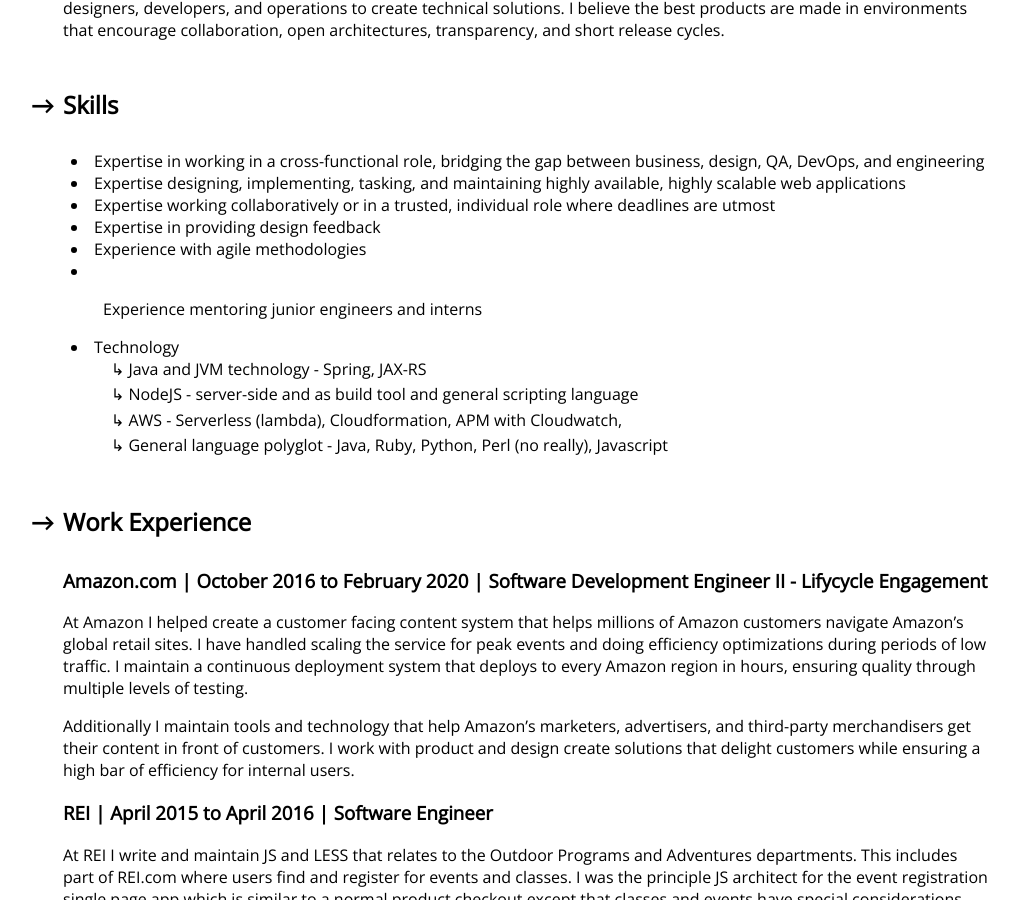
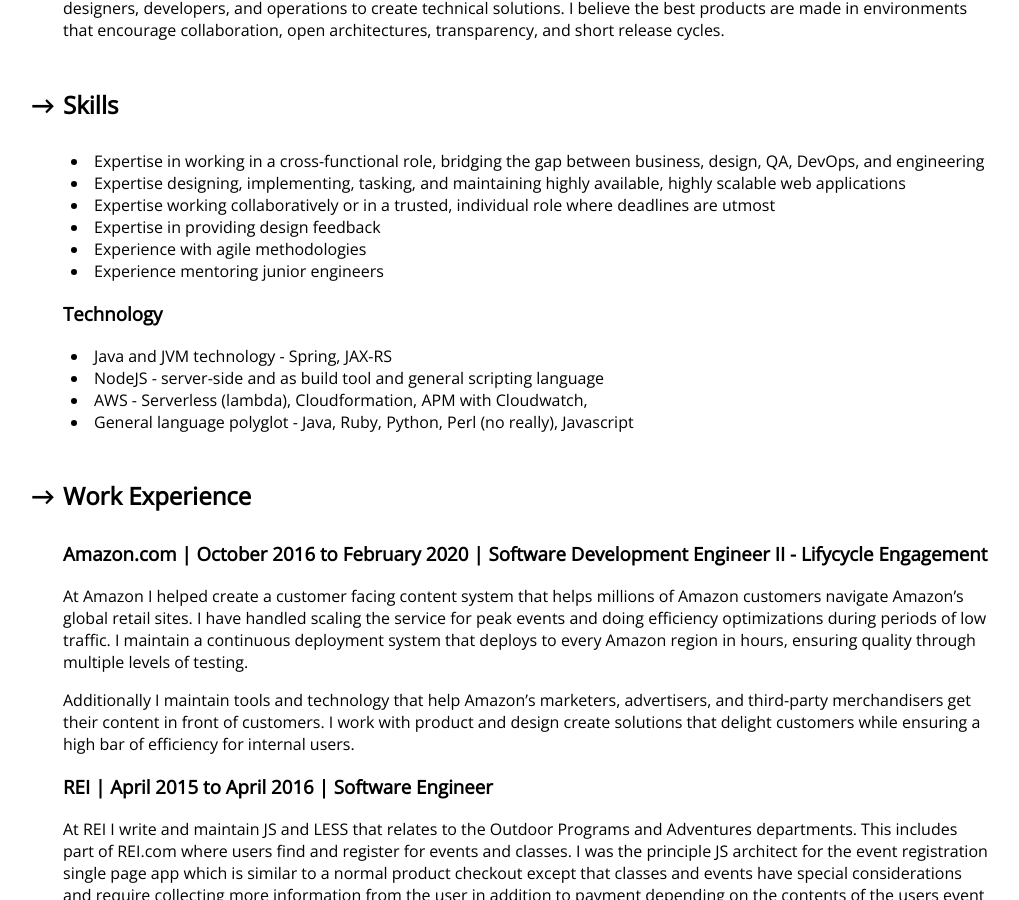
Before and after one commit to robinsr/robinsr.github.io, a Jekyll site: the page built from resume/index.md, in a window 1280 px wide and 900 px high, scrolled down 449 px. Shown: the whole window, without its empty margins (129-1148 px from the left). Built offline with Jekyll 4.4.1, drawn with Linux system fonts in a browser that asks for light colours.

Commit message:
Update index.md

```diff
--- a/resume/index.md
+++ b/resume/index.md
@@ -22,13 +22,14 @@
 * Expertise working collaboratively or in a trusted, individual role where deadlines are utmost
 * Expertise in providing design feedback
 * Experience with agile methodologies
-* Experience mentoring junior engineers and interns
+* Experience mentoring junior engineers
 
-* Technology
-    * Java and JVM technology - Spring, JAX-RS
-    * NodeJS - server-side and as build tool and general scripting language
-    * AWS - Serverless (lambda), Cloudformation, APM with Cloudwatch,
-    * General language polyglot - Java, Ruby, Python, Perl (no really), Javascript
+### Technology
+
+* Java and JVM technology - Spring, JAX-RS
+* NodeJS - server-side and as build tool and general scripting language
+* AWS - Serverless (lambda), Cloudformation, APM with Cloudwatch,
+* General language polyglot - Java, Ruby, Python, Perl (no really), Javascript
 
 ## Work Experience
 
```
